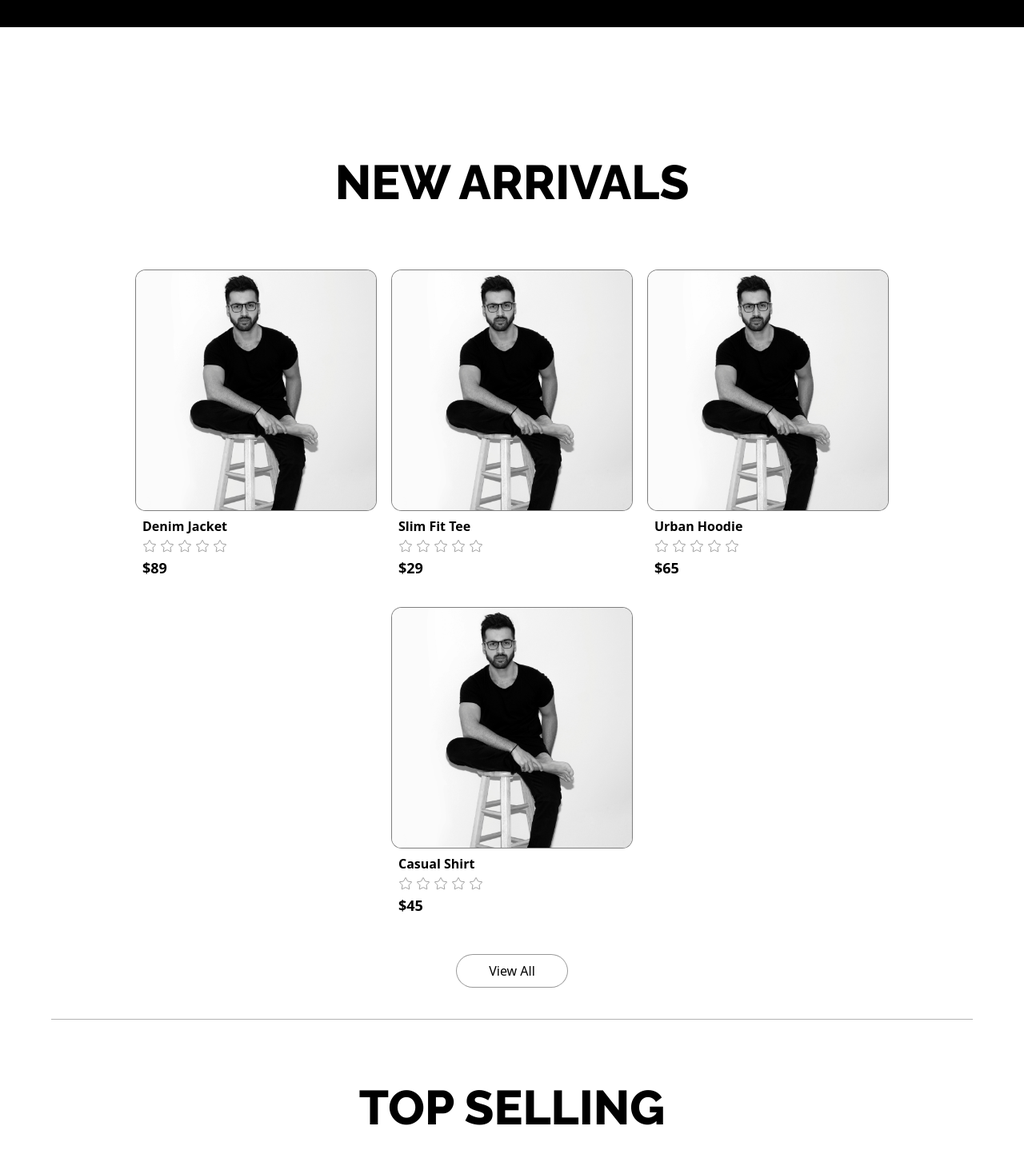
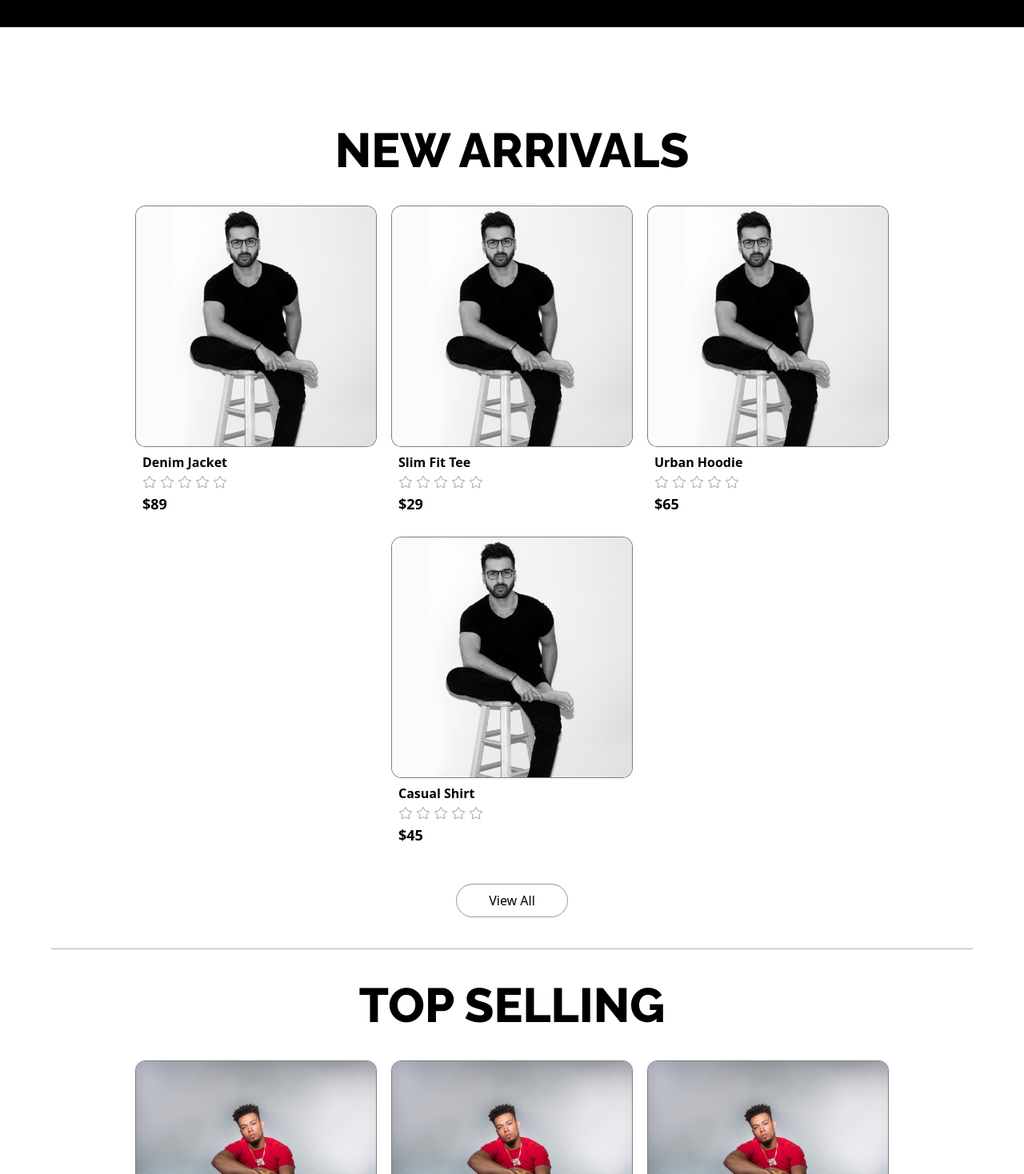
Before and after one commit to MuhammadAunR/E-Commerce-Store, a Next.js app: page / in a window 1280 px wide. Shown: the part 722-2190 px from the top of the page at 80% size. Built offline with nearby package versions, Linux system fonts and the light colour scheme.

Commit message:
Fix some paddings and margins in Main Page

```diff
--- /dev/null
+++ b/app/shop/page.js
@@ -0,0 +1,13 @@
+import React from 'react'
+
+const Shop = () => {
+    return (
+        <>
+            <div>
+                Hey
+            </div>
+        </>
+    )
+}
+
+export default Shop
--- a/components/Footer.js
+++ b/components/Footer.js
@@ -37,7 +37,6 @@ const Footer = () => {
     const cardToShow = 3;
     const maxIndex = customerReviews.length - cardToShow;
 
-
     const next = () => {
         if (current < maxIndex) setCurrent(current + 1)
     }
@@ -49,10 +48,9 @@ const Footer = () => {
     return (
         <>
             <main>
-
                 {/* Customer Review Section  */}
-                <section className='pt-7'>
-                    <div className='flex items-baseline justify-between px-7 md:px-16 mt-5'>
+                <section className=''>
+                    <div className='flex items-baseline justify-between px-7 md:px-16 mt-10'>
                         <div className='uppercase text-4xl md:text-5xl lg:text-6xl font-body font-extrabold'>Our Happy Customers</div>
                         <div className='flex gap-2 bg-secondary py-1 px-3 rounded-2xl'>
                             <ArrowLeft
@@ -114,7 +112,7 @@ const Footer = () => {
                                             We have clothes that suits your style and which you're proud to wear. From women to men.
                                         </p>
                                         <div className="flex gap-3">
-                                            <Link target='_blank' href={'www.linkedin.com/in/muhammad-aun-rasheed-45a177301'}>
+                                            <Link target='_blank' href={'https://www.linkedin.com/in/muhammad-aun-rasheed-45a177301/'}>
                                                 <div className="w-10 h-10 bg-white rounded-full flex items-center justify-center hover:bg-gray-200 transition-colors cursor-pointer">
                                                     <Linkedin className="w-5 h-5" />
                                                 </div>
--- a/components/MainCardSection.js
+++ b/components/MainCardSection.js
@@ -26,10 +26,10 @@ const MainCardSection = () => {
             <main className='px-7 md:px-16 py-10'>
 
                 {/* New Arrivals */}
-                <div className='uppercase text-6xl font-body font-extrabold text-center py-20'>
+                <div className='uppercase text-6xl font-body font-extrabold text-center py-10'>
                     New Arrivals
                 </div>
-                <section className='flex justify-center gap-x-5 gap-y-7 flex-wrap'>
+                <section className='flex justify-center gap-5 flex-wrap'>
                     {images.slice(0, 4).map((item, index) => {
                         return <div key={index} className="card hover:bg-secondary/50 transition-colors ease-in-out rounded-xl">
                             <div className='ring-1 ring-primary/50 w-[300px] rounded-xl overflow-hidden'>
@@ -49,10 +49,10 @@ const MainCardSection = () => {
 
 
                 {/* Top Selling  */}
-                <div className='uppercase text-6xl font-body font-extrabold text-center py-20'>
+                <div className='uppercase text-6xl font-body font-extrabold text-center py-10'>
                     Top Selling
                 </div>
-                <section className='flex justify-center gap-x-5 gap-y-7 flex-wrap'>
+                <section className='flex justify-center gap-5 flex-wrap'>
                     {images2.slice(0, 4).map((item, index) => {
                         return <div key={index} className="card hover:bg-secondary/50 transition-colors ease-in-out rounded-xl">
                             <div className='ring-1 ring-primary/50 w-[300px] rounded-xl overflow-hidden'>
--- a/components/Navbar.js
+++ b/components/Navbar.js
@@ -11,9 +11,11 @@ const Navbar = () => {
                     <div className='lg:hidden'><Menu strokeWidth={3} /></div>
                     <Link href={'/'} className="logo text-3xl font-black uppercase font-heading ">Shop.CO</Link>
                     <div className='flex items-center list-none gap-7 text-lg font-body max-lg:hidden'>
-                        <li className="relative cursor-pointer after:absolute after:left-0 after:-bottom-1 after:h-0.5 after:w-full after:bg-black after:origin-bottom after:scale-y-0 after:transition-transform after:duration-300 hover:after:scale-y-100">
-                            Shop
-                        </li>
+                        <Link href={'/shop'}>
+                            <li className="relative cursor-pointer after:absolute after:left-0 after:-bottom-1 after:h-0.5 after:w-full after:bg-black after:origin-bottom after:scale-y-0 after:transition-transform after:duration-300 hover:after:scale-y-100">
+                                Shop
+                            </li>
+                        </Link>
 
                         <li className="relative cursor-pointer after:absolute after:left-0 after:-bottom-1 after:h-0.5 after:w-full after:bg-black after:origin-bottom after:scale-y-0 after:transition-transform after:duration-300 hover:after:scale-y-100">
                             On Sale
--- a/components/StylesSection.js
+++ b/components/StylesSection.js
@@ -4,7 +4,7 @@ import React from 'react'
 const StylesSection = () => {
     return (
         <>
-            <main className='px-7 md:px-16 pt-10'>
+            <main className='px-7 md:px-16'>
                 <section className='bg-secondary h-fit py-7 rounded-2xl'>
                     <div className='uppercase text-5xl lg:text-6xl font-body font-extrabold text-center py-7 max-md:px-7'>Browse by dress style</div>
                     <div className="flex flex-col gap-4 px-5 md:px-20 mt-5">
```
